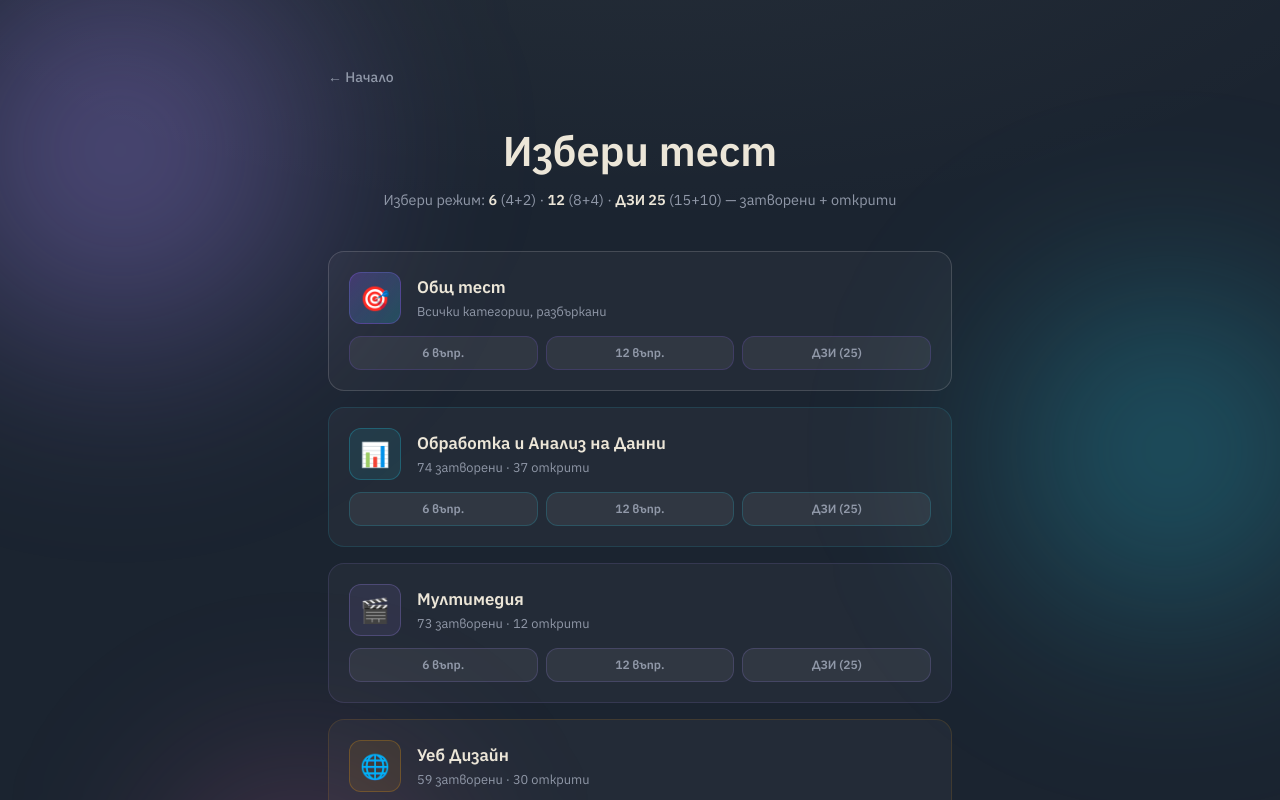
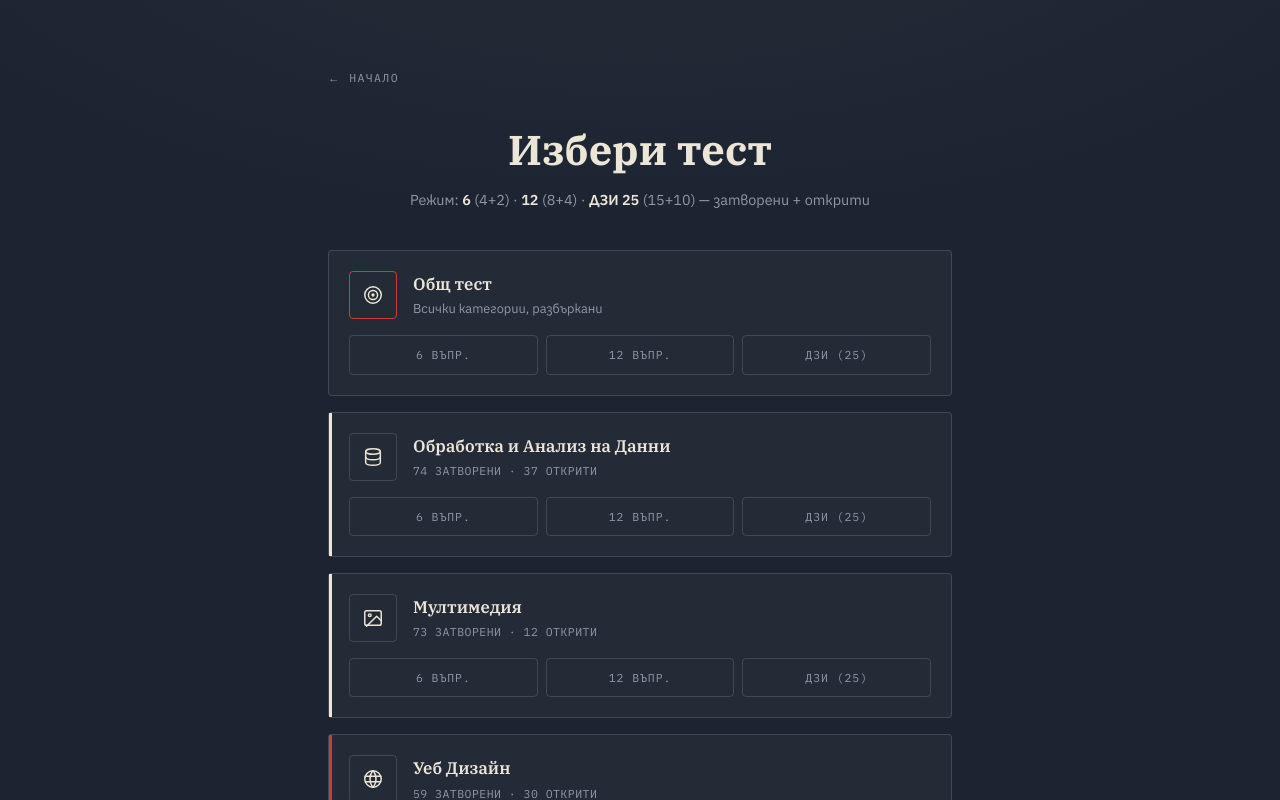
Before and after one commit to Debatedd/dzi-it, a Next.js app in the folder app/: page /practice in a window 1280 px wide. Shown: the top 800 px of the page. Built offline with nearby package versions, Linux system fonts and the light colour scheme.

Commit message:
redesign: ink/exam-paper restyle of practice, feedback, contact, quiz window + results (remove orbs/emoji, serif, outline icons, sharp corners)

```diff
--- a/app/app/contact/page.tsx
+++ b/app/app/contact/page.tsx
@@ -1,44 +1,43 @@
 import Link from "next/link";
-import ParallaxOrbs from "@/components/ParallaxOrbs";
+
+const SERIF = "var(--font-ibm-serif), Georgia, serif";
+const MONO = "var(--font-ibm-mono), monospace";
 
 export default function ContactPage() {
   return (
-    <>
-      <ParallaxOrbs />
-      <main className="relative z-10 min-h-screen flex flex-col items-center justify-center px-6 py-16">
-        <div className="glass rounded-3xl p-10 w-full max-w-md text-center" style={{ border: "1px solid var(--border)" }}>
-          <div className="text-4xl mb-4">👤</div>
-          <h1 className="font-extrabold mb-2" style={{ fontSize: "1.8rem", color: "var(--text)" }}>
+    <main className="min-h-screen flex flex-col items-center justify-center px-6 py-16">
+      <div className="glass p-10 w-full max-w-md text-center" style={{ border: "1px solid var(--border)", borderRadius: 4 }}>
+        {/* outline user icon */}
+        <div className="flex justify-center mb-5">
+          <span className="flex items-center justify-center rounded-full" style={{ width: 64, height: 64, border: "1.5px solid var(--red)" }}>
+            <svg width="30" height="30" viewBox="0 0 24 24" fill="none" stroke="var(--paper)" strokeWidth="1.6" strokeLinecap="round" strokeLinejoin="round">
+              <circle cx="12" cy="8" r="4" /><path d="M5 21v-1a6 6 0 0 1 6-6h2a6 6 0 0 1 6 6v1" />
+            </svg>
+          </span>
+        </div>
+
+        <h1 style={{ fontFamily: SERIF, fontWeight: 700, fontSize: "1.8rem", color: "var(--paper)" }}>
           Виктор Петров
         </h1>
-          <p className="mb-8" style={{ color: "var(--muted)", fontSize: "0.9rem" }}>
+        <p className="mt-2 mb-8" style={{ fontFamily: MONO, color: "var(--muted)", fontSize: "0.72rem", letterSpacing: "0.12em", textTransform: "uppercase" }}>
           Създател на платформата
         </p>
 
         <a
           href="mailto:viktorskipetrov@proton.me"
-            className="inline-flex items-center gap-3 w-full justify-center px-6 py-4 rounded-2xl font-semibold transition-all"
-            style={{
-              background: "var(--option-selected-bg)",
-              border: "1px solid var(--option-selected-border)",
-              color: "var(--accent)",
-              textDecoration: "none",
-              fontSize: "0.95rem",
-            }}
+          className="inline-flex items-center gap-3 w-full justify-center px-6 py-4 transition-colors"
+          style={{ background: "transparent", border: "1px solid var(--red)", color: "var(--red)", textDecoration: "none", fontFamily: MONO, fontSize: "0.9rem", letterSpacing: "0.04em", borderRadius: 4 }}
         >
-            <span>✉️</span>
+          <svg width="18" height="18" viewBox="0 0 24 24" fill="none" stroke="currentColor" strokeWidth="1.6" strokeLinecap="round" strokeLinejoin="round">
+            <rect x="3" y="5" width="18" height="14" rx="2" /><path d="m3 7 9 6 9-6" />
+          </svg>
           viktorskipetrov@proton.me
         </a>
       </div>
 
-        <Link
-          href="/"
-          className="mt-8 text-sm"
-          style={{ color: "var(--muted)", textDecoration: "none" }}
-        >
+      <Link href="/" className="mt-8" style={{ color: "var(--muted)", textDecoration: "none", fontFamily: MONO, fontSize: "0.72rem", letterSpacing: "0.12em", textTransform: "uppercase" }}>
         ← Към началото
       </Link>
     </main>
-    </>
   );
 }
--- a/app/app/feedback/page.tsx
+++ b/app/app/feedback/page.tsx
@@ -2,7 +2,9 @@
 
 import { useEffect, useState } from "react";
 import Link from "next/link";
-import ParallaxOrbs from "@/components/ParallaxOrbs";
+
+const SERIF = "var(--font-ibm-serif), Georgia, serif";
+const MONO = "var(--font-ibm-mono), monospace";
 
 interface FeedbackEntry {
   id: string;
@@ -53,51 +55,37 @@ export default function FeedbackPage() {
     } catch {}
   }
 
+  const labelStyle = { display: "block", color: "var(--muted)", fontFamily: MONO, fontSize: "0.66rem", letterSpacing: "0.16em", textTransform: "uppercase" as const, marginBottom: 8 };
+
   return (
-    <>
-      <ParallaxOrbs />
-      <main className="relative z-10 max-w-xl mx-auto px-6 py-16">
-        <Link
-          href="/"
-          className="inline-flex items-center gap-2 mb-8 text-sm font-medium"
-          style={{ color: "var(--muted)", textDecoration: "none" }}
-        >
+    <main className="max-w-xl mx-auto px-6 py-16">
+      <Link href="/" className="inline-flex items-center gap-2 mb-8"
+        style={{ color: "var(--muted)", textDecoration: "none", fontFamily: MONO, fontSize: "0.72rem", letterSpacing: "0.12em", textTransform: "uppercase" }}>
         ← Начало
       </Link>
 
-        <h1
-          className="font-extrabold text-center mb-2"
-          style={{ fontSize: "clamp(1.8rem, 4vw, 2.4rem)", color: "var(--text)" }}
-        >
-          <span className="gradient-text">Обратна връзка</span>
+      <h1 className="text-center mb-2" style={{ fontFamily: SERIF, fontWeight: 700, color: "var(--paper)", fontSize: "clamp(1.8rem, 4vw, 2.4rem)" }}>
+        Обратна връзка
       </h1>
       <p className="text-center mb-10" style={{ color: "var(--muted)", fontSize: "0.9rem" }}>
         Споделяй идеи, сигнализирай за грешки или предлагай подобрения
       </p>
 
       {/* Form */}
-        <div
-          className="glass rounded-2xl p-6 mb-10 space-y-4"
-          style={{ border: "1px solid var(--border)" }}
-        >
+      <div className="glass p-6 mb-10 space-y-5" style={{ border: "1px solid var(--border)", borderRadius: 4 }}>
         {/* Category */}
         <div>
-            <label
-              className="block text-xs font-semibold uppercase tracking-widest mb-2"
-              style={{ color: "var(--muted)" }}
-            >
-              Категория
-            </label>
+          <label style={labelStyle}>Категория</label>
           <div className="flex flex-wrap gap-2">
             {CATEGORIES.map((c) => (
               <button
                 key={c}
                 onClick={() => setCategory(c)}
-                  className="px-3 py-1.5 rounded-xl text-xs font-semibold transition-all"
+                className="transition-colors"
                 style={
                   category === c
-                      ? { background: "var(--btn-gradient)", color: "#fff", border: "1px solid transparent" }
-                      : { background: "rgba(255,255,255,0.04)", border: "1px solid var(--border)", color: "var(--muted)" }
+                    ? { background: "var(--red)", color: "var(--paper)", border: "1px solid var(--red)", borderRadius: 4, padding: "7px 14px", fontFamily: MONO, fontSize: "0.7rem", letterSpacing: "0.06em", cursor: "pointer" }
+                    : { background: "transparent", border: "1px solid var(--border)", color: "var(--muted)", borderRadius: 4, padding: "7px 14px", fontFamily: MONO, fontSize: "0.7rem", letterSpacing: "0.06em", cursor: "pointer" }
                 }
               >
                 {c}
@@ -108,42 +96,28 @@ export default function FeedbackPage() {
 
         {/* Text */}
         <div>
-            <label
-              className="block text-xs font-semibold uppercase tracking-widest mb-2"
-              style={{ color: "var(--muted)" }}
-            >
-              Съобщение
-            </label>
+          <label style={labelStyle}>Съобщение</label>
           <textarea
             value={text}
             onChange={(e) => setText(e.target.value)}
             placeholder="Напиши своето мнение, идея или докладвай проблем..."
             rows={5}
-              className="w-full rounded-xl px-4 py-3 text-sm focus:outline-none resize-none"
-              style={{
-                background: "rgba(255,255,255,0.05)",
-                border: "1px solid var(--border)",
-                color: "var(--text)",
-              }}
+            className="w-full px-4 py-3 text-sm focus:outline-none resize-none"
+            style={{ background: "var(--input-bg)", border: "1px solid var(--border)", borderRadius: 4, color: "var(--text)" }}
           />
         </div>
 
         {submitted ? (
-            <div
-              className="rounded-xl px-4 py-3 text-sm font-semibold text-center"
-              style={{ background: "var(--correct-bg)", border: "1px solid var(--correct-border)", color: "var(--correct-text)" }}
-            >
+          <div className="px-4 py-3 text-sm font-semibold text-center"
+            style={{ background: "var(--correct-bg)", border: "1px solid var(--correct-border)", color: "var(--correct-text)", borderRadius: 4 }}>
             Благодаря! Обратната връзка е записана.
           </div>
         ) : (
           <button
             onClick={submit}
             disabled={!text.trim()}
-              className="w-full py-3.5 rounded-xl font-bold text-white transition-all disabled:opacity-30"
-              style={{
-                background: "var(--btn-gradient)",
-                boxShadow: text.trim() ? "var(--accent-glow)" : "none",
-              }}
+            className="w-full py-3.5 font-semibold transition-opacity disabled:opacity-30"
+            style={{ background: "var(--red)", color: "var(--paper)", borderRadius: 5 }}
           >
             Изпрати
           </button>
@@ -153,34 +127,24 @@ export default function FeedbackPage() {
       {/* Past entries */}
       {entries.length > 0 && (
         <>
-            <h2 className="font-semibold mb-4" style={{ color: "var(--text)", fontSize: "0.95rem" }}>
+          <h2 className="mb-4" style={{ fontFamily: MONO, color: "var(--muted)", fontSize: "0.72rem", letterSpacing: "0.12em", textTransform: "uppercase" }}>
             Твоите записи ({entries.length})
           </h2>
           <div className="space-y-3">
             {entries.map((e) => (
-                <div
-                  key={e.id}
-                  className="glass rounded-xl px-4 py-3 space-y-1"
-                  style={{ border: "1px solid var(--border)" }}
-                >
+              <div key={e.id} className="glass px-4 py-3 space-y-1.5" style={{ border: "1px solid var(--border)", borderRadius: 4 }}>
                 <div className="flex items-center justify-between">
-                    <span
-                      className="text-xs font-semibold px-2 py-0.5 rounded-lg"
-                      style={{ background: "var(--option-selected-bg)", color: "var(--option-selected-text)" }}
-                    >
+                  <span style={{ fontFamily: MONO, fontSize: "0.64rem", letterSpacing: "0.08em", textTransform: "uppercase", padding: "3px 8px", borderRadius: 3, border: "1px solid var(--accent-border)", color: "var(--option-selected-text)" }}>
                     {e.category}
                   </span>
-                    <span style={{ color: "var(--muted)", fontSize: "0.72rem" }}>{e.date}</span>
+                  <span style={{ fontFamily: MONO, color: "var(--muted)", fontSize: "0.7rem" }}>{e.date}</span>
                 </div>
-                  <p className="text-sm leading-relaxed" style={{ color: "var(--text)" }}>
-                    {e.text}
-                  </p>
+                <p className="text-sm leading-relaxed" style={{ color: "var(--text)" }}>{e.text}</p>
               </div>
             ))}
           </div>
         </>
       )}
     </main>
-    </>
   );
 }
--- a/app/app/practice/page.tsx
+++ b/app/app/practice/page.tsx
@@ -2,42 +2,51 @@
 
 import { useRouter } from "next/navigation";
 import Link from "next/link";
-import ParallaxOrbs from "@/components/ParallaxOrbs";
 import { questions } from "@/lib/questions";
 import { openQuestions } from "@/lib/openQuestions";
 
+const SERIF = "var(--font-ibm-serif), Georgia, serif";
+const MONO = "var(--font-ibm-mono), monospace";
+
+function Icon({ name }: { name: string }) {
+  const c = { width: 22, height: 22, viewBox: "0 0 24 24", fill: "none", stroke: "var(--paper)", strokeWidth: 1.6, strokeLinecap: "round" as const, strokeLinejoin: "round" as const };
+  switch (name) {
+    case "general": return (<svg {...c}><circle cx="12" cy="12" r="9" /><circle cx="12" cy="12" r="5" /><circle cx="12" cy="12" r="1" /></svg>);
+    case "data":    return (<svg {...c}><ellipse cx="12" cy="6" rx="8" ry="3" /><path d="M4 6v6c0 1.7 3.6 3 8 3s8-1.3 8-3V6" /><path d="M4 12v6c0 1.7 3.6 3 8 3s8-1.3 8-3v-6" /></svg>);
+    case "media":   return (<svg {...c}><rect x="3" y="4" width="18" height="16" rx="2" /><circle cx="8.5" cy="9" r="1.5" /><path d="M21 15l-5-5L5 21" /></svg>);
+    case "web":     return (<svg {...c}><circle cx="12" cy="12" r="9" /><path d="M3.6 9h16.8M3.6 15h16.8" /><path d="M11.5 3a17 17 0 0 0 0 18M12.5 3a17 17 0 0 1 0 18" /></svg>);
+    case "ict":     return (<svg {...c}><path d="M9 17a5 5 0 1 1 6 0a3.5 3.5 0 0 0-1 3a2 2 0 0 1-4 0a3.5 3.5 0 0 0-1-3" /><path d="M9.7 18h4.6" /></svg>);
+    default: return null;
+  }
+}
+
 const CATEGORIES = [
-  { slug: "обработка-анализ", label: "Обработка и Анализ на Данни", icon: "📊", color: "#22d3ee" },
-  { slug: "мултимедия",       label: "Мултимедия",                  icon: "🎬", color: "#a78bfa" },
-  { slug: "уеб-дизайн",       label: "Уеб Дизайн",                  icon: "🌐", color: "#f59e0b" },
-  { slug: "решаване-икт",     label: "Решаване на проблеми с ИКТ",  icon: "🧩", color: "#4ade80" },
+  { slug: "обработка-анализ", label: "Обработка и Анализ на Данни", icon: "data" },
+  { slug: "мултимедия",       label: "Мултимедия",                  icon: "media" },
+  { slug: "уеб-дизайн",       label: "Уеб Дизайн",                  icon: "web" },
+  { slug: "решаване-икт",     label: "Решаване на проблеми с ИКТ",  icon: "ict" },
 ];
 
 const MODES = [
-  { label: "6 въпр.", mode: "6",   desc: "4 + 2" },
-  { label: "12 въпр.", mode: "12",  desc: "8 + 4" },
+  { label: "6 ВЪПР.", mode: "6",   desc: "4 + 2" },
+  { label: "12 ВЪПР.", mode: "12",  desc: "8 + 4" },
   { label: "ДЗИ (25)", mode: "dzi", desc: "15 + 10" },
 ];
 
-function ModeButtons({ slug, color }: { slug: string | null; color: string }) {
+function ModeButtons({ slug }: { slug: string | null }) {
   const router = useRouter();
   return (
-    <div className="flex gap-2 mt-3">
+    <div className="flex gap-2 mt-4">
       {MODES.map(({ label, mode, desc }) => (
         <button
           key={mode}
-          onClick={(e) => {
-            e.preventDefault();
+          onClick={() => {
             const params = new URLSearchParams({ mode });
             if (slug) params.set("topic", slug);
             router.push(`/quiz/solo?${params}`);
           }}
-          className="flex-1 py-2 rounded-xl text-xs font-semibold transition-all"
-          style={{
-            background: "rgba(255,255,255,0.06)",
-            border: `1px solid ${color}30`,
-            color: "var(--muted)",
-          }}
+          className="flex-1 py-2.5 transition-colors hover:bg-[rgba(236,230,216,0.06)]"
+          style={{ background: "transparent", border: "1px solid var(--border)", borderRadius: 4, color: "var(--muted)", fontFamily: MONO, fontSize: "0.72rem", letterSpacing: "0.08em", cursor: "pointer" }}
           title={desc}
         >
           {label}
@@ -49,90 +58,59 @@ function ModeButtons({ slug, color }: { slug: string | null; color: string }) {
 
 export default function PracticePage() {
   return (
-    <>
-      <ParallaxOrbs />
-      <main className="relative z-10 max-w-2xl mx-auto px-6 py-16">
-        <Link
-          href="/"
-          className="inline-flex items-center gap-2 mb-8 text-sm font-medium"
-          style={{ color: "var(--muted)", textDecoration: "none" }}
-        >
+    <main className="max-w-2xl mx-auto px-6 py-16">
+      <Link href="/" className="inline-flex items-center gap-2 mb-8"
+        style={{ color: "var(--muted)", textDecoration: "none", fontFamily: MONO, fontSize: "0.72rem", letterSpacing: "0.12em", textTransform: "uppercase" }}>
         ← Начало
       </Link>
 
-        <h1
-          className="font-extrabold text-center mb-2"
-          style={{ fontSize: "clamp(1.8rem, 4vw, 2.6rem)", color: "var(--text)" }}
-        >
-          <span className="gradient-text">Избери тест</span>
+      <h1 className="text-center mb-2" style={{ fontFamily: SERIF, fontWeight: 700, color: "var(--paper)", fontSize: "clamp(1.8rem, 4vw, 2.6rem)" }}>
+        Избери тест
       </h1>
       <p className="text-center mb-10" style={{ color: "var(--muted)", fontSize: "0.9rem" }}>
-          Избери режим: <strong style={{ color: "var(--text)" }}>6</strong> (4+2) ·{" "}
-          <strong style={{ color: "var(--text)" }}>12</strong> (8+4) ·{" "}
-          <strong style={{ color: "var(--text)" }}>ДЗИ 25</strong> (15+10) — затворени + открити
+        Режим: <strong style={{ color: "var(--paper)" }}>6</strong> (4+2) ·{" "}
+        <strong style={{ color: "var(--paper)" }}>12</strong> (8+4) ·{" "}
+        <strong style={{ color: "var(--paper)" }}>ДЗИ 25</strong> (15+10) — затворени + открити
       </p>
 
       <div className="space-y-4">
         {/* General test */}
-          <div
-            className="glass rounded-2xl p-5"
-            style={{ border: "1px solid rgba(255,255,255,0.15)" }}
-          >
+        <div className="glass p-5" style={{ border: "1px solid var(--border)", borderRadius: 4 }}>
           <div className="flex items-center gap-4">
-              <div
-                className="rounded-xl flex items-center justify-center text-2xl flex-shrink-0"
-                style={{
-                  width: 52, height: 52,
-                  background: "linear-gradient(135deg, rgba(139,92,246,0.25), rgba(34,211,238,0.2))",
-                  border: "1px solid rgba(139,92,246,0.3)",
-                }}
-              >
-                🎯
+            <div className="flex items-center justify-center flex-shrink-0" style={{ width: 48, height: 48, borderRadius: 4, border: "1px solid var(--red)" }}>
+              <Icon name="general" />
             </div>
             <div>
-                <div className="font-semibold" style={{ color: "var(--text)", fontSize: "1.05rem" }}>
-                  Общ тест
+              <div style={{ fontFamily: SERIF, fontWeight: 600, color: "var(--paper)", fontSize: "1.05rem" }}>Общ тест</div>
+              <div style={{ color: "var(--muted)", fontSize: "0.8rem", marginTop: 2 }}>Всички категории, разбъркани</div>
             </div>
-                <div style={{ color: "var(--muted)", fontSize: "0.8rem", marginTop: 1 }}>
-                  Всички категории, разбъркани
+          </div>
+          <ModeButtons slug={null} />
+        </div>
+
+        {/* Category cards */}
+        {CATEGORIES.map((cat, i) => {
+          const closedCount = questions.filter((q) => q.topic === cat.slug).length;
+          const openCount   = openQuestions.filter((q) => q.topic === cat.slug).length;
+          return (
+            <div key={cat.slug} className="glass p-5 relative" style={{ border: "1px solid var(--border)", borderRadius: 4 }}>
+              <span className="absolute left-0 top-0 bottom-0" style={{ width: 3, background: i === 2 ? "var(--red)" : i === 3 ? "var(--accent-2)" : "var(--paper)" }} />
+              <div className="flex items-center gap-4">
+                <div className="flex items-center justify-center flex-shrink-0" style={{ width: 48, height: 48, borderRadius: 4, border: "1px solid var(--border)" }}>
+                  <Icon name={cat.icon} />
+                </div>
+                <div>
+                  <div style={{ fontFamily: SERIF, fontWeight: 600, color: "var(--paper)", fontSize: "1.05rem" }}>{cat.label}</div>
+                  <div style={{ fontFamily: MONO, color: "var(--muted)", fontSize: "0.72rem", letterSpacing: "0.04em", marginTop: 3 }}>
+                    {closedCount} ЗАТВОРЕНИ · {openCount} ОТКРИТИ
                   </div>
                 </div>
               </div>
-            <ModeButtons slug={null} color="#8b5cf6" />
-          </div>
-
-          {/* Category cards */}
-          {CATEGORIES.map((cat) => {
-            const closedCount = questions.filter((q) => q.topic === cat.slug).length;
-            const openCount   = openQuestions.filter((q) => q.topic === cat.slug).length;
-            return (
-              <div
-                key={cat.slug}
-                className="glass rounded-2xl p-5"
-                style={{ border: `1px solid ${cat.color}22` }}
-              >
-                <div className="flex items-center gap-4">
-                  <div
-                    className="rounded-xl flex items-center justify-center text-2xl flex-shrink-0"
-                    style={{ width: 52, height: 52, background: `${cat.color}18`, border: `1px solid ${cat.color}40` }}
-                  >
-                    {cat.icon}
-                  </div>
-                  <div>
-                    <div className="font-semibold" style={{ color: "var(--text)", fontSize: "1.05rem" }}>
-                      {cat.label}
-                    </div>
-                    <div style={{ color: "var(--muted)", fontSize: "0.8rem", marginTop: 1 }}>
-                      {closedCount} затворени · {openCount} открити
-                    </div>
-                  </div>
-                </div>
-                <ModeButtons slug={cat.slug} color={cat.color} />
+              <ModeButtons slug={cat.slug} />
             </div>
           );
         })}
       </div>
     </main>
-    </>
   );
 }
--- a/app/app/results/page.tsx
+++ b/app/app/results/page.tsx
@@ -6,7 +6,6 @@ import type { AnyQuestion, QuizAnswer } from "@/lib/types";
 import { isClosed } from "@/lib/types";
 import { awardPoints, REWARDS, type AwardResult } from "@/lib/gamification";
 import { recordAnswers } from "@/app/profile/actions";
-import ParallaxOrbs from "@/components/ParallaxOrbs";
 
 const TOPIC_LABELS: Record<string, string> = {
   "обработка-анализ": "Обработка и Анализ на Данни",
@@ -87,7 +86,6 @@ export default function ResultsPage() {
 
   return (
     <>
-      <ParallaxOrbs />
       <main className="relative z-10 max-w-xl mx-auto px-6 py-16">
         <h1
           className="font-extrabold text-center mb-10"
```
Also changed, not shown: app/app/quiz/solo/page.tsx (+19 -17 lines). Lines whose indentation alone changed are shown as unchanged.
